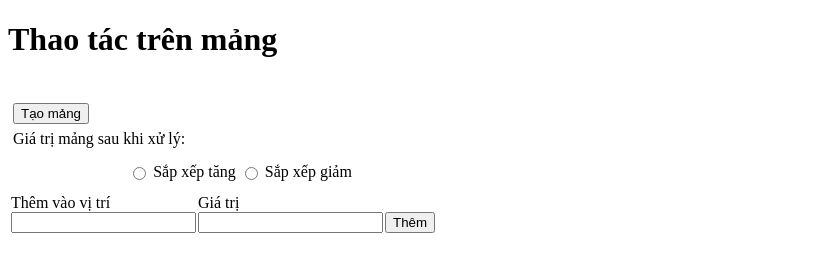
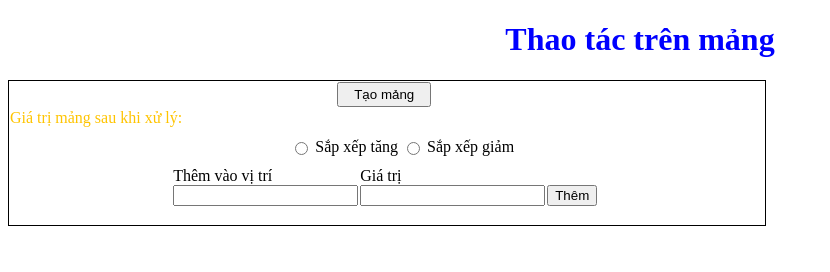
Before and after one commit to NgTuanDung029/BTTH.06, a plain HTML site: page YC2/index.html in a window 1280 px wide. Shown: the whole page, without its empty margins (0-830 px from the left). Drawn offline with Linux system fonts and the light colour scheme.

Commit message:
update css

```diff
--- a/YC2/style.css
+++ b/YC2/style.css
@@ -12,10 +12,37 @@
 .more{
     margin-top:18px
 }
+.after{
+    width: 20%;
+    color: rgb(255, 196, 0);
+}
+.tittle h1{
+    text-align: center;
+    color: blue;
+    display: flex;
+    justify-content: center;
+}
 .create{
-    display: block;
-    margin-top:18px
+    width: 60%;
+    display: flex;
+    justify-content: center;
+    margin: auto;
 }
-.after{
-    display: block;
+table{
+    width: 60%;
+    border: 1px solid black;
+    border-collapse: collapse;
+    padding: 10px;
 }
+
+.btn-create{
+    display: flex;
+    justify-content: center;
+    padding: 3px 15px 3px 15px;
+}
+.end{
+    text-align: center;
+}
+.array-initialization{
+    width: 80%;
+}
```
